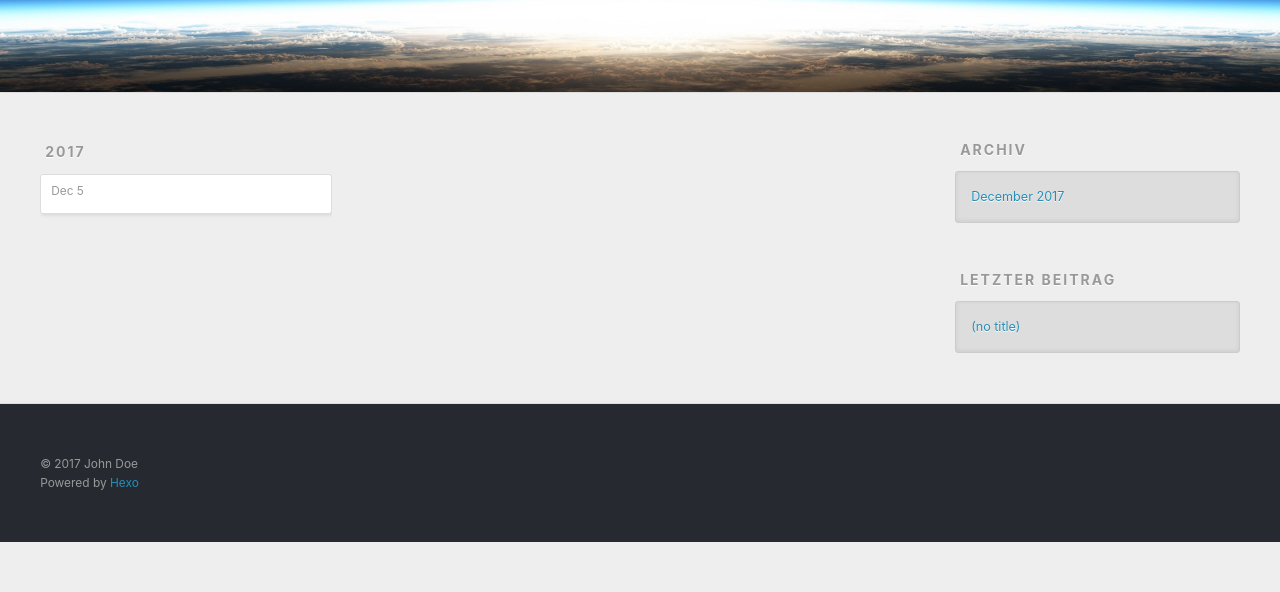
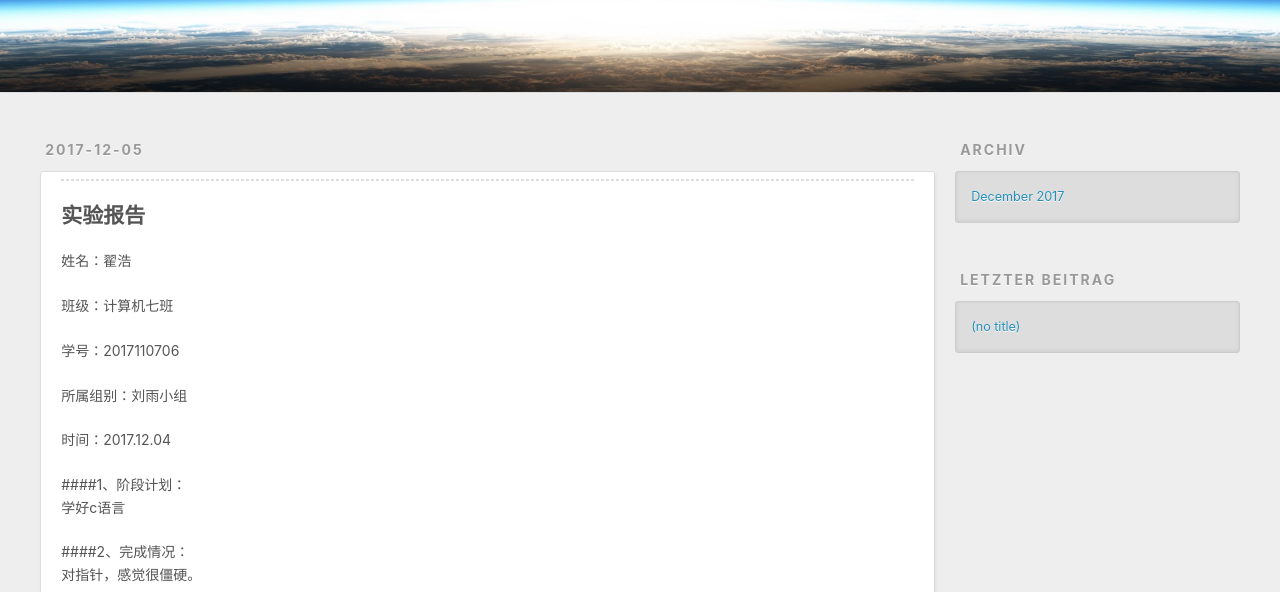
Before and after one commit to x-wuxing/x-wuxing.github.io, a plain HTML site: page 2017/12/05/实验报告：x-wuxing/index.html in a window 1280 px wide. Shown: the part 208-800 px from the top of the page. Drawn offline with nearby package versions, Linux system fonts and the light colour scheme.

Commit message:
Site updated: 2017-12-05 16:56:54

```diff
--- a/archives/2017/12/index.html
+++ b/2017/12/05/实验报告：x-wuxing/index.html
@@ -5,14 +5,18 @@
 
 
 
-  <title>Archiv: 2017/12 | Hexo</title>
+  <title>Hexo</title>
   <meta name="viewport" content="width=device-width, initial-scale=1, maximum-scale=1">
-  <meta property="og:type" content="website">
+  <meta name="description" content="实验报告姓名：翟浩 班级：计算机七班 学号：2017110706 所属组别：刘雨小组 时间：2017.12.04 ####1、阶段计划：学好c语言 ####2、完成情况：对指针，感觉很僵硬。 ####3、总结：C语言很神奇，需要用心学习，在一些算法上面要更加努力。">
+<meta property="og:type" content="article">
 <meta property="og:title" content="Hexo">
-<meta property="og:url" content="http://yoursite.com/archives/2017/12/index.html">
+<meta property="og:url" content="http://yoursite.com/2017/12/05/实验报告：x-wuxing/index.html">
 <meta property="og:site_name" content="Hexo">
+<meta property="og:description" content="实验报告姓名：翟浩 班级：计算机七班 学号：2017110706 所属组别：刘雨小组 时间：2017.12.04 ####1、阶段计划：学好c语言 ####2、完成情况：对指针，感觉很僵硬。 ####3、总结：C语言很神奇，需要用心学习，在一些算法上面要更加努力。">
+<meta property="og:updated_time" content="2017-12-05T08:52:52.673Z">
 <meta name="twitter:card" content="summary">
 <meta name="twitter:title" content="Hexo">
+<meta name="twitter:description" content="实验报告姓名：翟浩 班级：计算机七班 学号：2017110706 所属组别：刘雨小组 时间：2017.12.04 ####1、阶段计划：学好c语言 ####2、完成情况：对指针，感觉很僵硬。 ####3、总结：C语言很神奇，需要用心学习，在一些算法上面要更加努力。">
 
     <link rel="alternate" href="/atom.xml" title="Hexo" type="application/atom+xml">
 
@@ -59,34 +63,40 @@
   </div>
 </header>
       <div class="outer">
-        <section id="main">
+        <section id="main"><article id="post-实验报告：x-wuxing" class="article article-type-post" itemscope itemprop="blogPost">
+  <div class="article-meta">
+    <a href="/2017/12/05/实验报告：x-wuxing/" class="article-date">
+  <time datetime="2017-12-05T08:52:52.672Z" itemprop="datePublished">2017-12-05</time>
+</a>
+
+  </div>
+  <div class="article-inner">
+
+
+    <div class="article-entry" itemprop="articleBody">
+
+        <hr>
+<h2 id="实验报告"><a href="#实验报告" class="headerlink" title="实验报告"></a>实验报告</h2><p>姓名：翟浩</p>
+<p>班级：计算机七班</p>
+<p>学号：2017110706</p>
+<p>所属组别：刘雨小组</p>
+<p>时间：2017.12.04</p>
+<p>####1、阶段计划：<br>学好c语言</p>
+<p>####2、完成情况：<br>对指针，感觉很僵硬。</p>
+<p>####3、总结：<br>C语言很神奇，需要用心学习，在一些算法上面要更加努力。</p>
+
+
+    </div>
+    <footer class="article-footer">
+      <a data-url="http://yoursite.com/2017/12/05/实验报告：x-wuxing/" data-id="cjate1jj60000kcttelq7s17x" class="article-share-link">Teilen</a>
+
+
+    </footer>
+  </div>
 
 
 
-
-
-
-      <section class="archives-wrap">
-        <div class="archive-year-wrap">
-          <a href="/archives/2017" class="archive-year">2017</a>
-        </div>
-        <div class="archives">
-
-    <article class="archive-article archive-type-post">
-  <div class="archive-article-inner">
-    <header class="archive-article-header">
-      <a href="/2017/12/05/实验报告、x-wuxing/" class="archive-article-date">
-  <time datetime="2017-12-05T08:08:55.044Z" itemprop="datePublished">Dec 5</time>
-</a>
-
-    </header>
-  </div>
 </article>
-
-
-    </div></section>
-
-
 
 </section>
 
@@ -117,7 +127,7 @@
       <ul>
 
           <li>
-            <a href="/2017/12/05/实验报告、x-wuxing/">(no title)</a>
+            <a href="/2017/12/05/实验报告：x-wuxing/">(no title)</a>
           </li>
 
       </ul>
```
Also changed, not shown: archives/2017/index.html (+3 -3 lines), archives/index.html (+3 -3 lines), index.html (+9 -9 lines).
